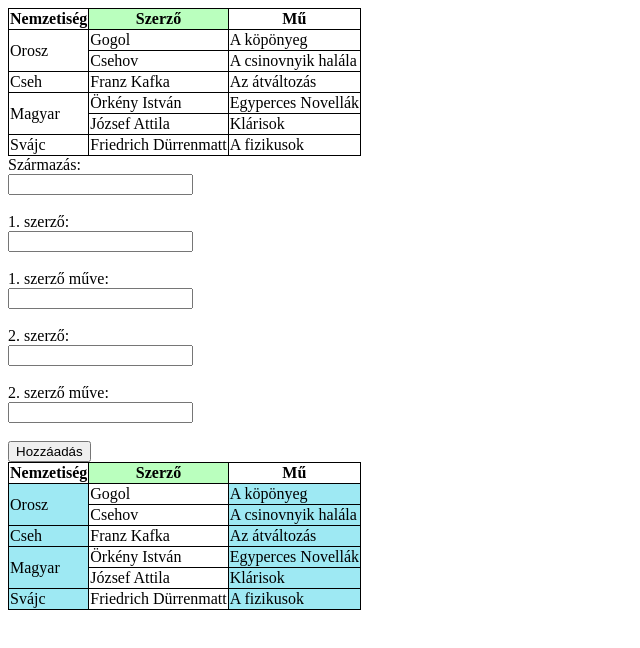
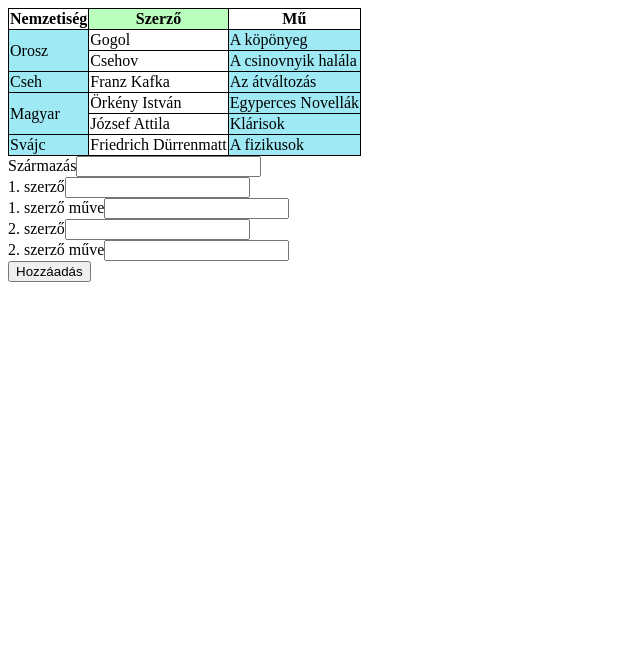
Before and after one commit to Balintka988/groteszk, a plain HTML site: page index.html in a window 1280 px wide. Shown: the whole page, without its empty margins (0-640 px from the left). Drawn offline with Linux system fonts and the light colour scheme.

Commit message:
form generalas fuggveny bevezetese

```diff
--- a/index.html
+++ b/index.html
@@ -10,80 +10,6 @@
 
 <body>
 
-    <table>
-        <thead>
-            <tr>
-                <th>Nemzetiség</th>
-                <th>Szerző</th>
-                <th>Mű</th>
-            </tr>
-        </thead>
-        <tbody>
-            <tr>
-                <td rowspan="2">Orosz</td>
-                <td>Gogol</td>
-                <td>A köpönyeg</td>
-            </tr>
-            <tr>
-                <td>Csehov</td>
-                <td>A csinovnyik halála</td>
-            </tr>
-            <tr>
-                <td>Cseh</td>
-                <td>Franz Kafka</td>
-                <td>Az átváltozás</td>
-            </tr>
-            <tr>
-                <td rowspan="2">Magyar</td>
-                <td>Örkény István</td>
-                <td>Egyperces Novellák</td>
-            </tr>
-            <tr>
-                <td>József Attila</td>
-                <td>Klárisok</td>
-            </tr>
-            <tr>
-                <td>Svájc</td>
-                <td>Friedrich Dürrenmatt</td>
-                <td>A fizikusok</td>
-            </tr>
-        </tbody>
-    </table>
-
-    <form id="form" action="#">
-        <div class="field">
-            <label for="szarmazas">Származás:</label><br>
-            <input type="text" id="szarmazas" name="szarmazas"><br><br>
-            <div class="error"></div>
-        </div>
-
-        <div class="field">
-            <label for="szerzo1">1. szerző:</label><br>
-            <input type="text" id="szerzo1" name="szerzo1"><br><br>
-            <div class="error"></div>
-        </div>
-
-        <div class="field">
-            <label for="szerzo1mu">1. szerző műve:</label><br>
-            <input type="text" id="szerzo1mu" name="szerzo1mu"><br><br>
-            <div class="error"></div>
-        </div>
-
-        <div class="field">
-            <label for="szerzo2">2. szerző:</label><br>
-            <input type="text" id="szerzo2" name="szerzo2"><br><br>
-            <div class="error"></div>
-        </div>
-
-        <div class="field">
-            <label for="szerzo2mu">2. szerző műve:</label><br>
-            <input type="text" id="szerzo2mu" name="szerzo2mu"><br><br>
-            <div class="error"></div>
-        </div>
-
-        <button>Hozzáadás</button>
-    </form>
-
 <script src="main.js"></script>
 </body>
 
--- a/main.js
+++ b/main.js
@@ -80,6 +80,46 @@ function generateFejlec(){ //fejlec legeneralasa
     }
 }
 generateFejlec();//itt hívjuk meg a fejlécet generáló függvényt
+
+function generateForm(){//létrehozunk egy függvényt amely le fogja generálni a formunkat
+    const formFields = [//tömb lérehozása függvényen belül is lehet mert csak itt használom
+        { id: "szarmazas", label: "Származás"},//id, label megadása
+        { id: "szerzo1", label: "1. szerző"},//id, label megadása
+        { id: "szerzo1mu", label: "1. szerző műve"},//id, label megadása
+        { id: "szerzo2", label: "2. szerző"},//id, label megadása
+        { id: "szerzo2mu", label: "2. szerző műve"}//id, label megadása
+    ];
+
+    const form = document.createElement('form');//letrehozunk egy form elemet
+    form.id = 'form';//itt adjuk meg neki az id-jét hogy majd később erre tudjunk hivatkozni
+    document.body.appendChild(form);//az űrlapot hozzáadjuk a dokumentumunk törzséhez, bodyhoz
+
+    for(const field of formFields){//itt járjuk be a formFields tömbnek minden egyes objektumát
+        const div = document.createElement('div');//létrehozunk egy div elemet ami a formunk egyik sora lesz
+        div.classList.add('field');//megadom a div-nek a field classt
+
+        const label = document.createElement('label');//létrehozok egy label elemet
+        label.innerText = field.label;//a label szövegét beállítjuk az aktuálisra
+        label.htmlFor = field.id;//itt adom meg neki a html-forját azért dolgozhatok az id-ből mert az ugyan az mint a for a mi esetünkben
+        div.appendChild(label);//hozzáadom a label1-et a divhez
+
+        const input1 = document.createElement('input');//itt hozzuk létre az input mezőt, itt viszük majd be a szöveget
+        input1.type = "text";//az input típusát textre állítjuk, hogy szöveges adatot tudjunk bevinni
+        input1.id = field.id;//itt adjuk meg az azonosítóját
+        div.appendChild(input1);//Az input mezőt hozzáadjuk a div-hez
+
+        const div1_error = document.createElement('div');//létrehozunk még egy divet ahol majd a hibaüzenetet fogjuk megjeleníteni
+        div1_error.classList = "error";//error osztályt hozzárendeljük
+        div.appendChild(div1_error);//a hibaüzenet div-et hozzáadjuk a div hez
+
+        form.appendChild(div);//az imént összeállított div-et itt adjuk hozzá a formhoz
+    }
+    const button = document.createElement('button');//itt hozok létre egy új button elemet
+    button.type = 'submit';//a típusát beállítjuk submitra
+    button.innerText = 'Hozzáadás';//a gombon kiírva az lesz hogy Hozzáadás
+    form.appendChild(button);//hozzáadjuk a gombunkat a formhoz
+}
+generateForm();//függvényhívás
 
 function renderTable(irodalom_array){//itt definiálom a renderTable függvényemet
     for(const currentElement of irodalom_array){//itt a ciklusunk végigiterál az irodalom_array tömbünk elemein és a currentElement lesz az aktuális elem
```
